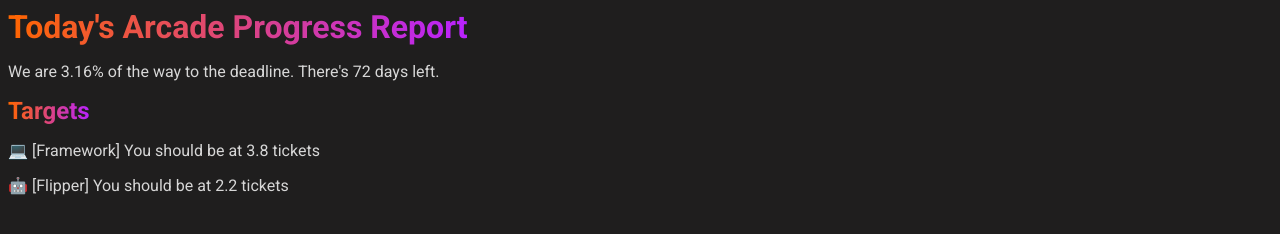
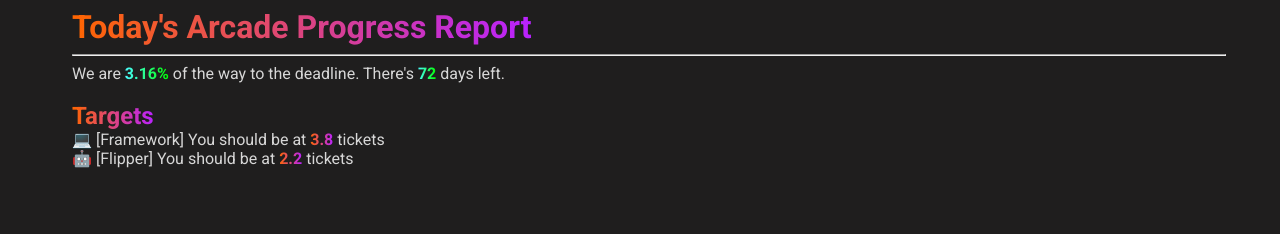
Before and after one commit to Austin-540/Arcade_Progess_Tracker, a plain HTML site: page index.html in a window 1280 px wide. Drawn offline with Linux system fonts and the light colour scheme.

Commit message:
UI Improvements

```diff
--- a/index.html
+++ b/index.html
@@ -8,10 +8,37 @@
 </head>
 <body>
     <h1>Today's Arcade Progress Report</h1>
-    <p id="percent">...</p>
+    <hr>
+
+
+    <p class="inline">We are </p>
+    <strong>
+        <p id="percent", class="inline">...</p>
+    </strong>
+    <p class="inline">of the way to the deadline. There's </p>
+    <strong>
+        <p id="daysLeft", class="inline">...</p>
+    </strong>
+    <p class="inline">days left.</p>
+    <br>
+    <br>
+
+
+
     <h2>Targets</h2>
-    <p id="Framework_factory2nds">If you can see this then you should enable javascript for this website to work. js is used to get the current date</p>
-    <p id="Flipper">...</p>
+    <br>
+    <p id="framework_explain_start">💻 [Framework] You should be at </p>
+    <strong>
+        <p id="Framework_factory2nds">If you can see this then you should enable javascript for this website to work. js is used to get the current date</p>
+    </strong>
+    <p id="framework_explain_end">tickets</p>
+    <br>
+
+        <p id="flipper_explain_start">🤖 [Flipper] You should be at </p>
+    <strong>
+        <p id="Flipper">...</p>
+    </strong>
+    <p id="flipper_explain_end">tickets</p>
 </body>
 
 
@@ -29,9 +56,10 @@
 
 
 
-    document.getElementById("percent").textContent = `We are ${percentLeft.toFixed(2)}% of the way to the deadline. There's ${(timeRemaining/86400000).toFixed(0)} days left.`;
-    document.getElementById("Framework_factory2nds").textContent = `💻 [Framework] You should be at ${((percentLeft/100) * 120).toFixed(1)} tickets`;
-    document.getElementById("Flipper").textContent = `🤖 [Flipper] You should be at ${((percentLeft/100) * 70).toFixed(1)} tickets`;
+    document.getElementById("percent").textContent = `${percentLeft.toFixed(2)}%`;
+    document.getElementById("daysLeft").textContent = `${(timeRemaining/86400000).toFixed(0)}`;
+    document.getElementById("Framework_factory2nds").textContent = `${((percentLeft/100) * 120).toFixed(1)}`;
+    document.getElementById("Flipper").textContent = `${((percentLeft/100) * 70).toFixed(1)}`;
 
 </script>
 </html>
--- a/style.css
+++ b/style.css
@@ -1,5 +1,7 @@
 @import url('https://fonts.googleapis.com/css2?family=Roboto:ital,wght@0,100;0,300;0,400;0,500;0,700;0,900;1,100;1,300;1,400;1,500;1,700;1,900&display=swap');
 html {
+    padding-left: 5vw;
+    padding-right: 5vw;
     font-family: "Roboto", sans-serif;
     font-weight: 400;
     font-style: normal;
@@ -10,7 +12,7 @@ p {
     color: rgb(215, 215, 215);
 }
 
-h1, h2 {
+h1, h2, #Framework_factory2nds, #Flipper {
     display: inline;
     background: linear-gradient(to right, rgb(255, 102, 0), rgb(185, 34, 255));
     -webkit-background-clip: text;
@@ -18,3 +20,20 @@ h1, h2 {
     color: transparent;
 
 }
+
+#daysLeft, #percent {
+    display: inline;
+    background: linear-gradient(to right, rgb(74, 252, 255), rgb(0, 255, 0));
+    -webkit-background-clip: text;
+    background-clip: text;
+    color: transparent;
+
+}
+
+hr {
+    width: 90vw;
+}
+
+.inline, #framework_explain_start, #framework_explain_end, #flipper_explain_start, #flipper_explain_end {
+    display: inline;
+}
```
